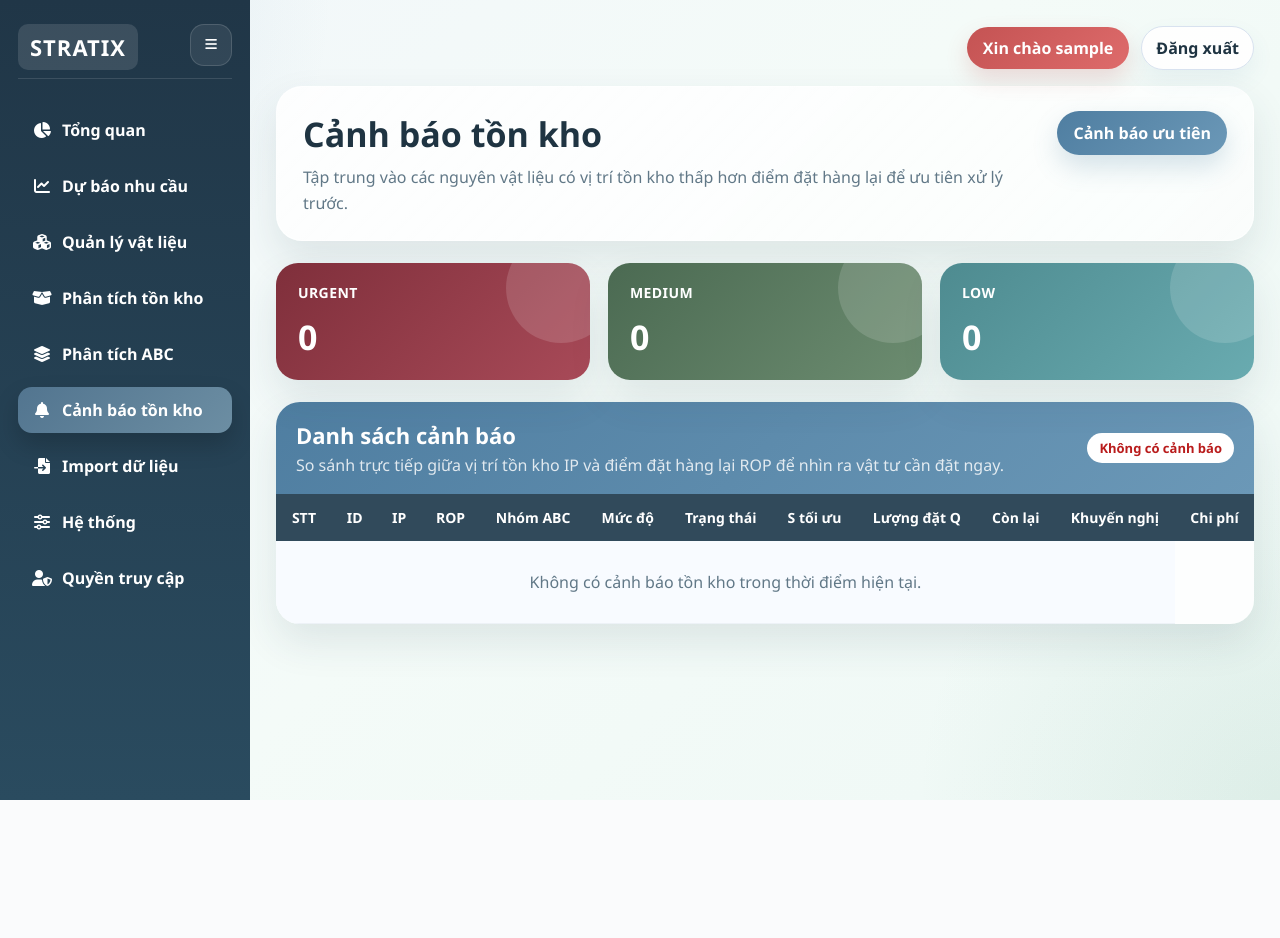
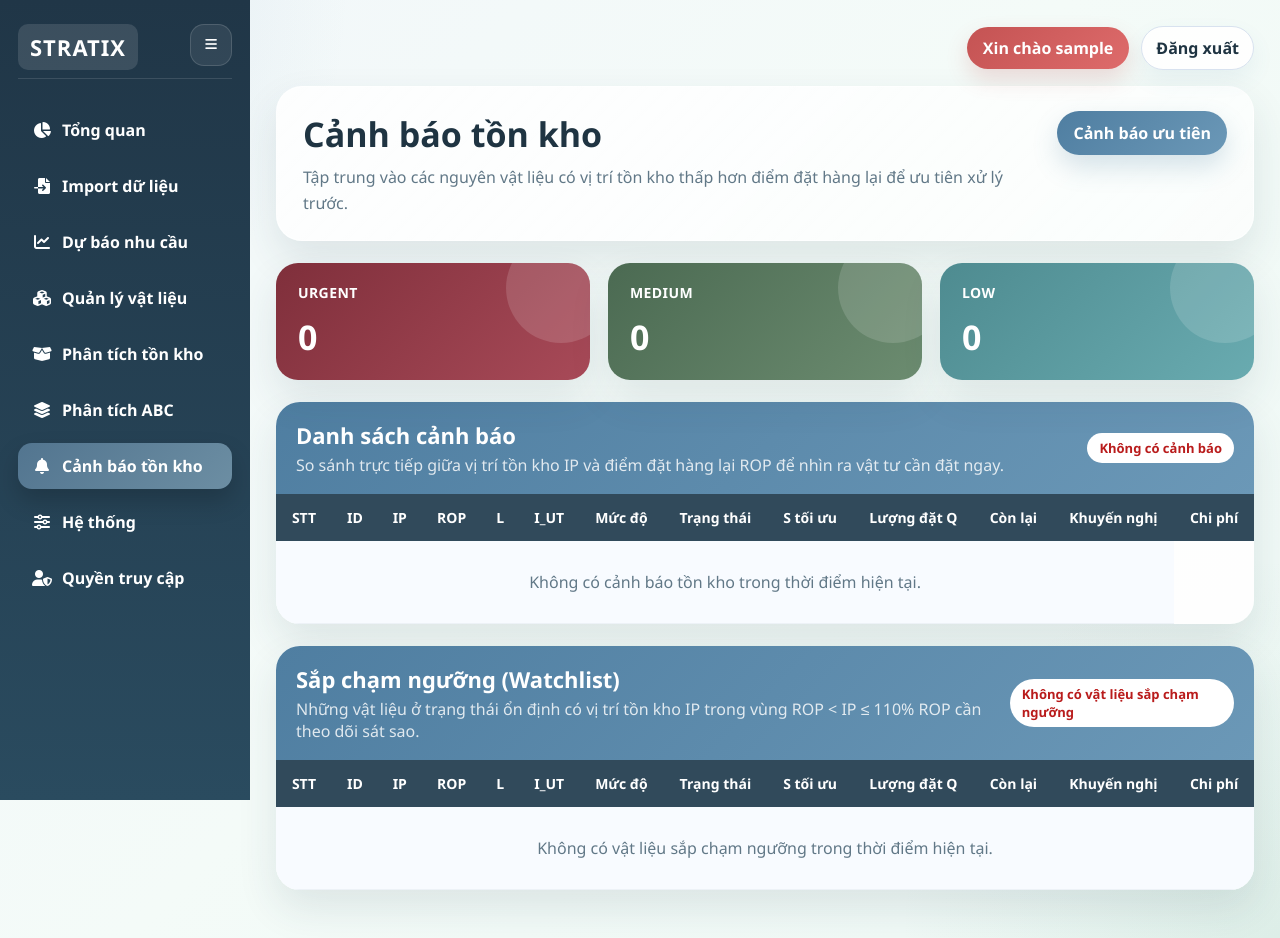
Before and after one commit to shane2410/inventory_dss, a Django app: page /alert/ in a window 1280 px wide. Before the commit the page ends 800 px from the top, so only its background shows below. Run offline with Django 5.2, Linux system fonts and the light colour scheme; the visitor is signed in with stand-in values (Sample User, id 1); data that the repository does not hold is empty; some libraries are stand-ins or nearby versions.

Commit message:
Adjust inventory alerts and navigation

```diff
--- a/inventory/Templates/inventory/alert.html
+++ b/inventory/Templates/inventory/alert.html
@@ -4,6 +4,10 @@
 <style>
   .stats-grid .stat-urgent {
     background: linear-gradient(135deg, #7f2f3b, #a84a58);
+  }
+  .badge-watch {
+    background-color: #f0ad4e;
+    color: white;
   }
 </style>
 {% endblock %}
@@ -57,7 +61,8 @@
         <th>ID</th>
         <th>IP</th>
         <th>ROP</th>
-        <th>Nhóm ABC</th>
+        <th>L</th>
+        <th>I_UT</th>
         <th>Mức độ</th>
         <th>Trạng thái</th>
         <th>S tối ưu</th>
@@ -73,7 +78,8 @@
         <td>{{ a.material_code }}</td>
         <td>{{ a.ip }}</td>
         <td>{{ a.rop }}</td>
-        <td>{{ a.abc_class }}</td>
+        <td>{{ a.leadtime }}</td>
+        <td>{% if a.iut is not None %}{{ a.iut|floatformat:2 }}{% else %}N/A{% endif %}</td>
         <td>
           {% if a.urgency == 'URGENT' %}
           <span class="badge badge-urgent">URGENT</span>
@@ -94,7 +100,7 @@
       </tr>
       {% empty %}
       <tr>
-        <td colspan="11" class="empty-state">
+        <td colspan="12" class="empty-state">
           Không có cảnh báo tồn kho trong thời điểm hiện tại.
         </td>
       </tr>
@@ -103,4 +109,72 @@
   </div>
 </div>
 
+<!-- ===== WATCHLIST (SẮP CHẠM NGƯỠNG) ===== -->
+<div class="table-card">
+  <div class="table-head">
+    <div>
+      <h2>Sắp chạm ngưỡng (Watchlist)</h2>
+      <p>
+        Những vật liệu ở trạng thái ổn định có vị trí tồn kho IP trong vùng ROP < IP ≤ 110% ROP cần theo dõi sát sao.
+      </p>
+    </div>
+    <div class="info-chip">
+      {% if watchlist %}Cần theo dõi {{ watchlist|length }} dòng{% else %}Không có vật liệu sắp chạm ngưỡng{% endif %}
+    </div>
+  </div>
+  <div class="table-scroll">
+    <table>
+      <tr>
+        <th class="stt-col">STT</th>
+        <th>ID</th>
+        <th>IP</th>
+        <th>ROP</th>
+        <th>L</th>
+        <th>I_UT</th>
+        <th>Mức độ</th>
+        <th>Trạng thái</th>
+        <th>S tối ưu</th>
+        <th>Lượng đặt Q</th>
+        <th>Còn lại</th>
+        <th>Khuyến nghị</th>
+        <th>Chi phí</th>
+      </tr>
+
+      {% for w in watchlist %}
+      <tr>
+        <td class="stt-col">{{ forloop.counter }}</td>
+        <td>{{ w.material_code }}</td>
+        <td>{{ w.ip }}</td>
+        <td>{{ w.rop }}</td>
+        <td>{{ w.leadtime }}</td>
+        <td>{% if w.iut is not None %}{{ w.iut|floatformat:2 }}{% else %}N/A{% endif %}</td>
+        <td>
+          {% if w.urgency == 'URGENT' %}
+          <span class="badge badge-urgent">URGENT</span>
+          {% elif w.urgency == 'MEDIUM' %}
+          <span class="badge badge-medium">MEDIUM</span>
+          {% else %}
+          <span class="badge badge-low">LOW</span>
+          {% endif %}
+        </td>
+        <td><span class="badge badge-watch">Theo dõi</span></td>
+        <td>{{ w.s }}</td>
+        <td>{{ w.q }}</td>
+        <td>
+          {% if w.days_left %}{{ w.days_left }} ngày{% else %}N/A{% endif %}
+        </td>
+        <td>{{ w.recommendation }}</td>
+        <td>{{ w.cost|floatformat:1 }}</td>
+      </tr>
+      {% empty %}
+      <tr>
+        <td colspan="13" class="empty-state">
+          Không có vật liệu sắp chạm ngưỡng trong thời điểm hiện tại.
+        </td>
+      </tr>
+      {% endfor %}
+    </table>
+  </div>
+</div>
+
 {% endblock %}
--- a/inventory/Templates/inventory/base.html
+++ b/inventory/Templates/inventory/base.html
@@ -735,6 +735,14 @@
           <span>Tổng quan</span>
         </a>
         <a
+          href="{% url 'import-data' %}"
+          class="{% if request.resolver_match.url_name == 'import-data' %}active{% endif %}"
+          {% if not show_import_link %}style="display:none;"{% endif %}
+        >
+          <i class="fas fa-file-import"></i>
+          <span>Import dữ liệu</span>
+        </a>
+        <a
           href="{% url 'forecast' %}"
           class="{% if request.resolver_match.url_name == 'forecast' %}active{% endif %}"
           {% if not show_forecast_link %}style="display:none;"{% endif %}
@@ -773,14 +781,6 @@
         >
           <i class="fas fa-bell"></i>
           <span>Cảnh báo tồn kho</span>
-        </a>
-        <a
-          href="{% url 'import-data' %}"
-          class="{% if request.resolver_match.url_name == 'import-data' %}active{% endif %}"
-          {% if not show_import_link %}style="display:none;"{% endif %}
-        >
-          <i class="fas fa-file-import"></i>
-          <span>Import dữ liệu</span>
         </a>
         {% if show_system_link %}
         <a
--- a/inventory/Templates/inventory/dashboard.html
+++ b/inventory/Templates/inventory/dashboard.html
@@ -549,7 +549,7 @@
         <th>IP / ROP</th>
         <th>Số lượng đề xuất</th>
         <th>Khẩn cấp</th>
-        <th>Nhóm ABC</th>
+        <th>I_UT</th>
         <th>Khuyến nghị</th>
       </tr>
       {% for rec in recommendations %}
@@ -562,7 +562,7 @@
         <td>
           <span class="urgency-badge urgency-urgent">URGENT</span>
         </td>
-        <td>{{ rec.abc_class }}</td>
+        <td>{% if rec.iut is not None %}{{ rec.iut|floatformat:2 }}{% else %}N/A{% endif %}</td>
         <td><p class="decision-note">{{ rec.message }}</p></td>
       </tr>
       {% empty %}
--- a/inventory/views.py
+++ b/inventory/views.py
@@ -7,7 +7,7 @@ from openpyxl import Workbook, load_workbook
 from .models import Product, Material, SalesData, Transaction, BOM
 from .forms import ImportDataForm
 from .services import aggregate_material_demand, abc_classification, forecast_product, run_dss
-from .recommendations import build_dashboard_recommendations, build_inventory_alert_recommendations
+from .recommendations import build_dashboard_recommendations, build_inventory_alert_recommendations, build_inventory_watchlist_recommendations
 from datetime import datetime, timedelta, date
 from .permissions import (
     ALL_ROLE_CODES,
@@ -489,10 +489,12 @@ def material_list(request):
 @role_required(ROLE_ADMIN, ROLE_MANAGER, ROLE_STAFF)
 def alert(request):
     alerts, summary = build_inventory_alert_recommendations()
+    watchlist = build_inventory_watchlist_recommendations()
 
     return render(request, 'inventory/alert.html', {
         "alerts": alerts,
         "summary": summary,
+        "watchlist": watchlist,
     })
 
 
```
Also changed, not shown: inventory/recommendations.py (+134 -11 lines).
